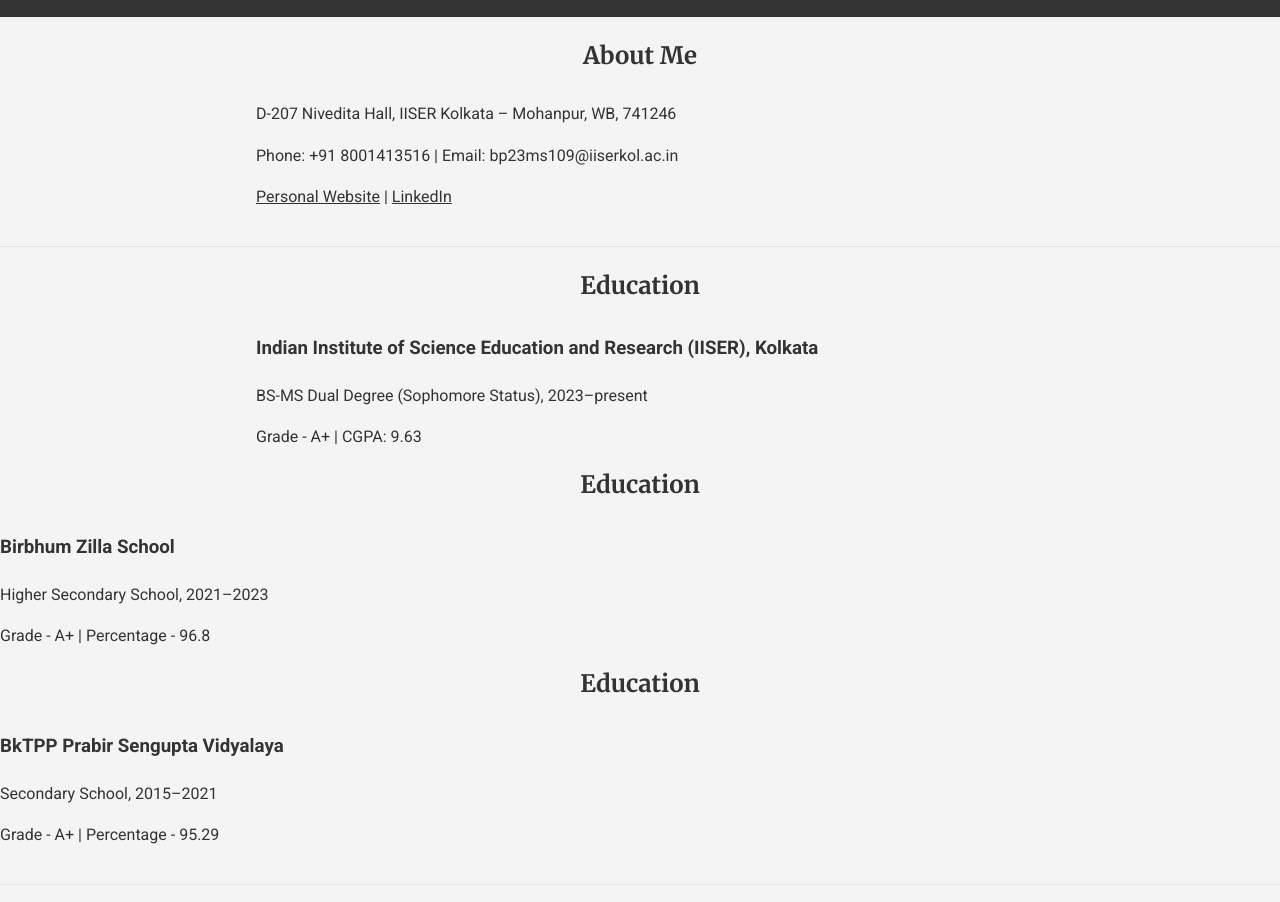
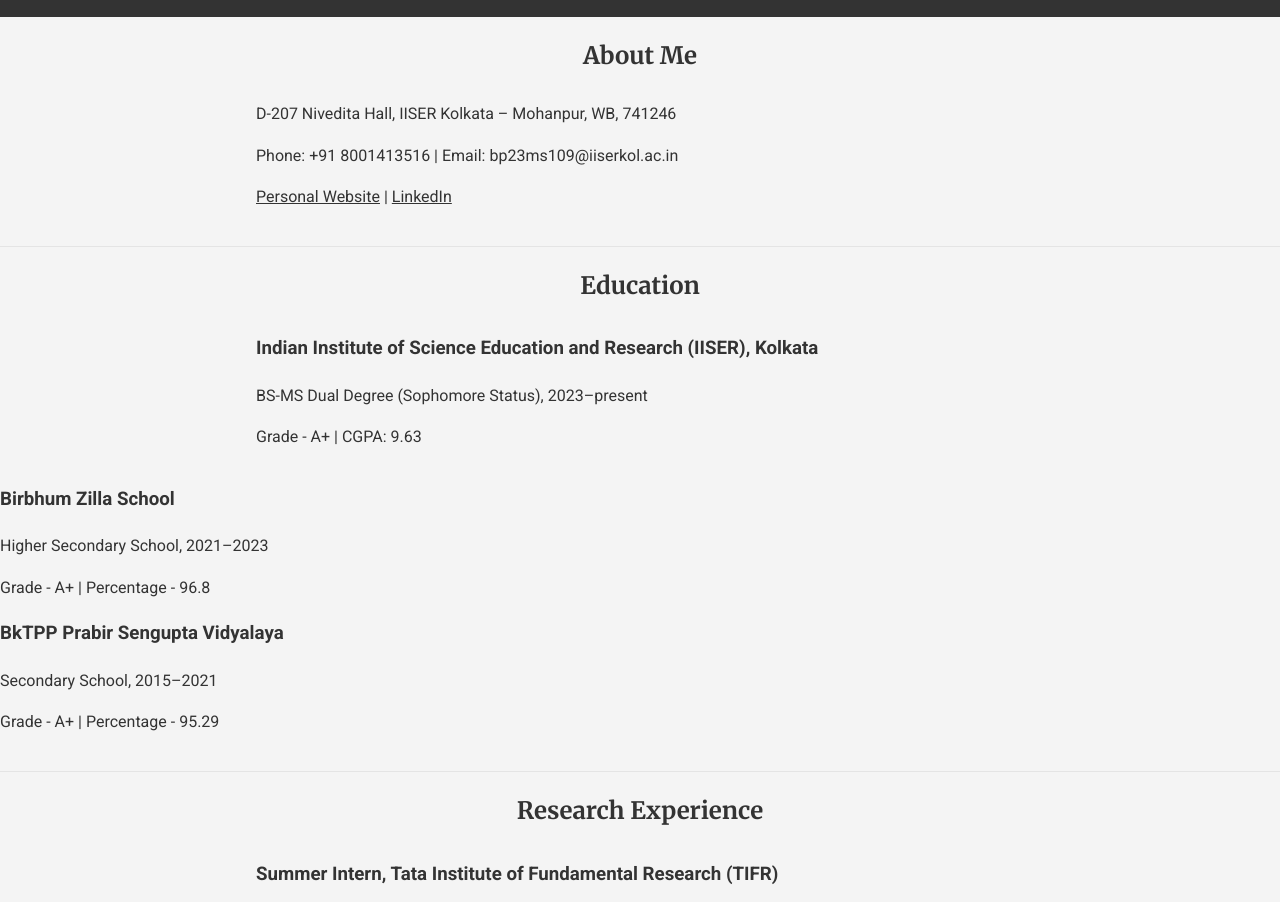
Before and after one commit to Bikuiiserk/website, a plain HTML site: page index.html in a window 1280 px wide. Shown: the part 132-1034 px from the top of the page. Drawn offline with Linux system fonts and the light colour scheme.

Commit message:
Update index.html

```diff
--- a/index.html
+++ b/index.html
@@ -31,12 +31,10 @@
                 <p>BS-MS Dual Degree (Sophomore Status), 2023–present</p>
                 <p>Grade - A+ | CGPA: 9.63</p>
             </div>
-             <h2>Education</            <div class="education-entry">
                 <h3>Birbhum Zilla School</h3>
                 <p>Higher Secondary School, 2021–2023</p>
                 <p>Grade - A+ | Percentage - 96.8</p>
-            </div>
-            <h2>Education</            <div class="education-entry">
+             </div>
                 <h3>BkTPP Prabir Sengupta Vidyalaya</h3>
                 <p>Secondary School, 2015–2021</p>
                 <p>Grade - A+ | Percentage - 95.29</p>
```
